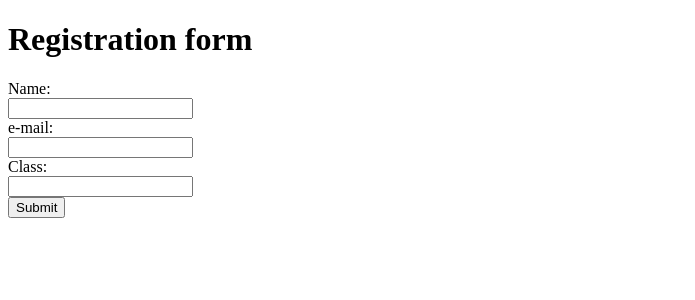
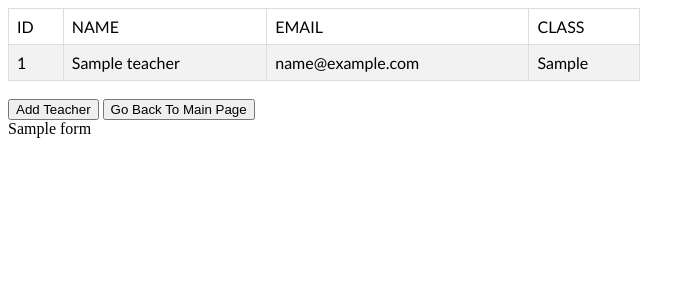
Before and after one commit to MonoraxXiV/php-crud, a PHP site: template View/TeacherView.php in a window 1280 px wide. Shown: the top 300 px of the page, without its empty margins (0-695 px from the left). Run offline with PHP 8.4, Linux system fonts and the light colour scheme; the template is opened without the code that fills it: most values are stand-ins (such as "Sample title", 1, 10 or a date in 2020).

Commit message:
Form for teachers now show

```diff
--- a/View/TeacherView.php
+++ b/View/TeacherView.php
@@ -10,9 +10,59 @@
     <title>Teacher registration</title>
 </head>
 <body>
+<div class="container">
+<form method="get">
+    <table id ='customers'>
+        <tbody>
+        <td>ID</td>
+        <td>NAME</td>
+        <td>EMAIL</td>
+        <td>CLASS</td>
+        <?php foreach ($Teachers as $Teacher): ?>
+            <tr>
+                <td><?php echo $Teacher['teacher_id'] ?></td>
+                <td><?php echo $Teacher['teacher_name'] ?></td>
+                <td><?php echo $Teacher['teacher_email']  ?></td>
+                <td><?php echo $Teacher['teacher_class']  ?></td>
+            </tr>
+        <?php endforeach; ?>
+        </tbody>
+    </table>
+</form> <br>
+<form  method="post">
+    <button type="submit" name="addNewTeacher" class="btn btn-primary">Add Teacher</button>
+    <button type="submit" name="backToMain" class="btn btn-primary">Go Back To Main Page</button>
+</form>
+<?php echo $form; ?>
+</div>
+<style>
+    .container {
+        width: 50%;
+    }
+    #customers {
+        font-family: "Trebuchet MS", Arial, Helvetica, sans-serif;
+        border-collapse: collapse;
+        width: 100%;
+    }
 
+    #customers td, #customers th {
+        border: 1px solid #ddd;
+        padding: 8px;
+    }
+
+    #customers tr:nth-child(even){background-color: #f2f2f2;}
+
+    #customers tr:hover {background-color: #ddd;}
+
+    #customers th {
+        padding-top: 12px;
+        padding-bottom: 12px;
+        text-align: left;
+        background-color: #4CAF50;
+        color: white;
+</style>
+<!--
 <form  method="post">
-    <h1>Registration form</h1>
     <label for="name">Name:</label><br>
     <input type="text" id="name" name="name" ><br>
 
@@ -24,11 +74,7 @@
 
     <input type="submit" value="Submit">
 
-
-
-
-
-
 </form>
+--->
 </body>
 </html>
--- a/index.php
+++ b/index.php
@@ -28,4 +28,8 @@ if (isset($_POST['backToMain'])) {
 if (isset($_GET['student'])) {
     $controller = new StudentController();
 }
+
+if (isset($_GET['teacher'])){
+    $controller= new TeacherController();
+}
 $controller->render();
```
Also changed, not shown: Controller/TeacherController.php (+11 -4 lines).
